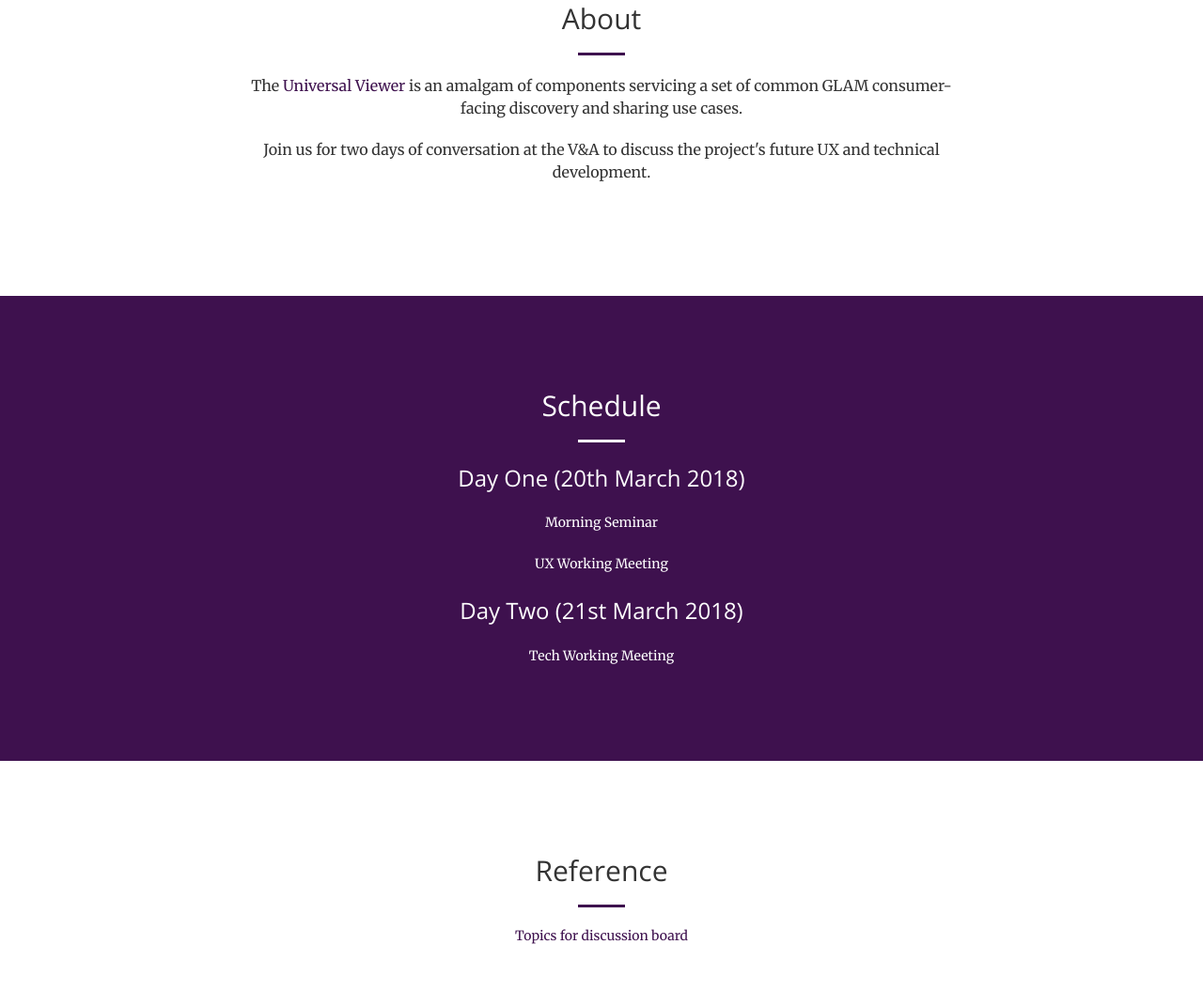
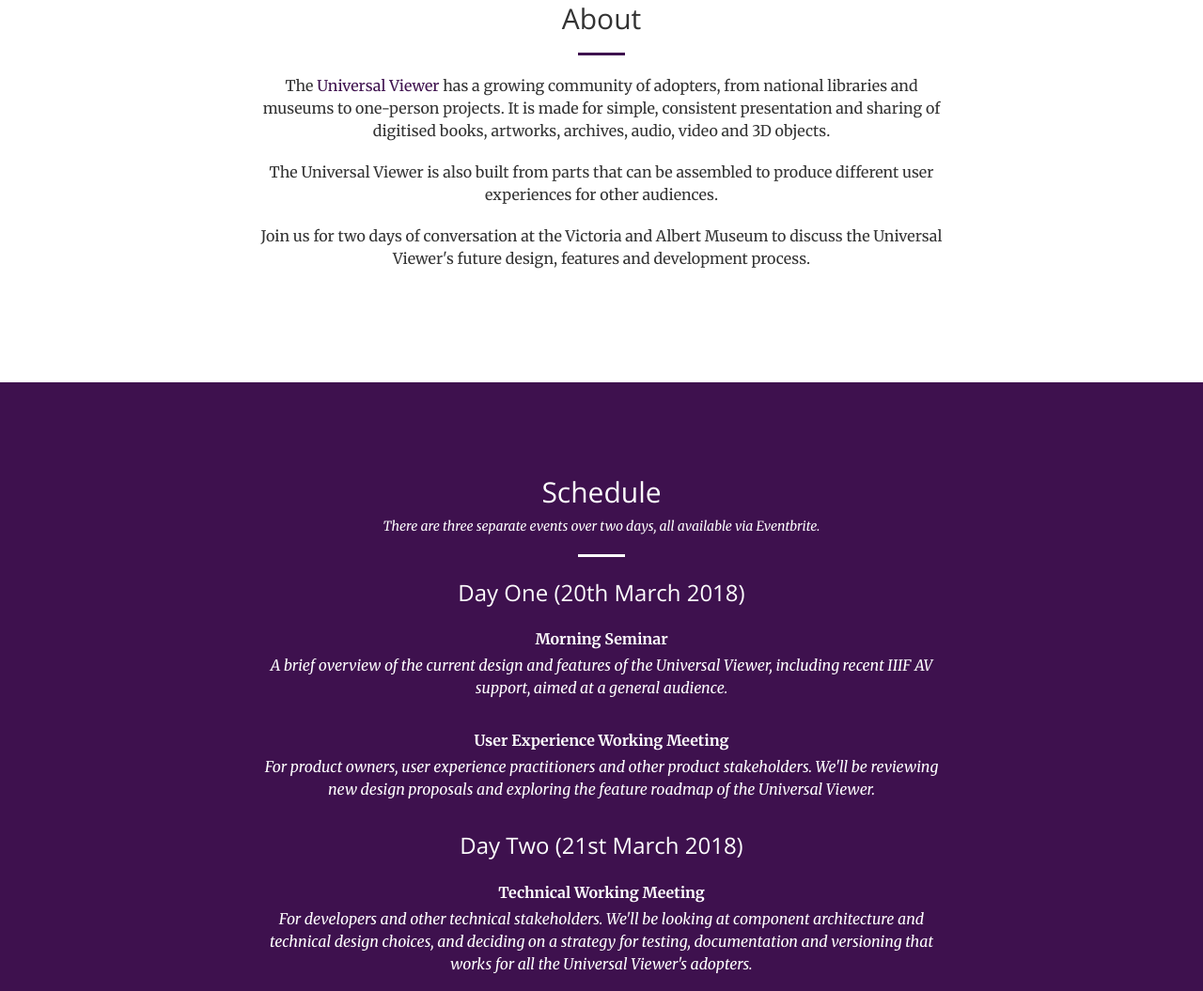
Before and after one commit to edsilv/uvcon.github.io, a website: page index.html in a window 1280 px wide. Shown: the part 897-1952 px from the top of the page at 94% size. Drawn offline with nearby package versions, Linux system fonts and the light colour scheme.

Commit message:
Expand 'about'; add summaries of 3 events

```diff
--- a/index.html
+++ b/index.html
@@ -85,8 +85,15 @@
                 <div class="col-lg-8 col-lg-offset-2 text-center">
                     <h2 class="section-heading">About</h2>
                     <hr class="primary">
-                    <p>The <a href="http://universalviewer.io">Universal Viewer</a> is an amalgam of components servicing a set of common GLAM consumer-facing discovery and sharing use cases.</p>
-                    <p>Join us for two days of conversation at the V&A to discuss the project's future UX and technical development.</p>
+                    <p>
+                        The <a href="http://universalviewer.io">Universal Viewer</a> has a growing community of adopters, from national libraries and museums to one-person projects. It is made for simple, consistent presentation and sharing of digitised books, artworks, archives, audio, video and 3D objects.
+                    </p>
+                    <p>
+                        The Universal Viewer is also built from parts that can be assembled to produce different user experiences for other audiences.
+                    </p>
+                    <p>
+                        Join us for two days of conversation at the Victoria and Albert Museum to discuss the Universal Viewer's future design, features and development process.
+                    </p>
                 </div>
             </div>
         </div>
@@ -97,12 +104,24 @@
             <div class="row">
                 <div class="col-lg-8 col-lg-offset-2 text-center">
                     <h2 class="section-heading">Schedule</h2>
+                    <em>There are three separate events over two days, all available via Eventbrite.</em>
                     <hr class="light">
+
                     <h3>Day One (20th March 2018)</h3>
-                    <a href="https://www.eventbrite.co.uk/e/uvcon-morning-seminar-tickets-42786808496">Morning Seminar</a><br/>
-                    <a href="https://www.eventbrite.co.uk/e/uvcon-working-meeting-ux-day-tickets-42349282845">UX Working Meeting</a>
+                    <p>
+                        <a href="https://www.eventbrite.co.uk/e/uvcon-morning-seminar-tickets-42786808496">Morning Seminar</a>
+                        <em>A brief overview of the current design and features of the Universal Viewer, including recent IIIF AV support, aimed at a general audience.</em>
+                    </p>
+                    <p>
+                        <a href="https://www.eventbrite.co.uk/e/uvcon-working-meeting-ux-day-tickets-42349282845">User Experience Working Meeting</a>
+                        <em>For product owners, user experience practitioners and other product stakeholders. We'll be reviewing new design proposals and exploring the feature roadmap of the Universal Viewer.</em>
+                    </p>
+
                     <h3>Day Two (21st March 2018)</h3>
-                    <a href="https://www.eventbrite.co.uk/e/uvcon-working-meeting-tech-day-tickets-42637329400">Tech Working Meeting</a>
+                    <p>
+                        <a href="https://www.eventbrite.co.uk/e/uvcon-working-meeting-tech-day-tickets-42637329400">Technical Working Meeting</a>
+                        <em>For developers and other technical stakeholders. We'll be looking at component architecture and technical design choices, and deciding on a strategy for testing, documentation and versioning that works for all the Universal Viewer's adopters.</em>
+                    </p>
                 </div>
             </div>
         </div>
--- a/less/home.less
+++ b/less/home.less
@@ -161,8 +161,13 @@
 
         a {
             display: block;
+            font-weight: bold;
             padding-top: 2px;
-            padding-bottom: 2px;
+            padding-bottom: 4px;
+        }
+
+        p {
+            margin-bottom: 30px;
         }
     }
 
```
Also changed, not shown: css/styles.css, css/styles.min.css.
